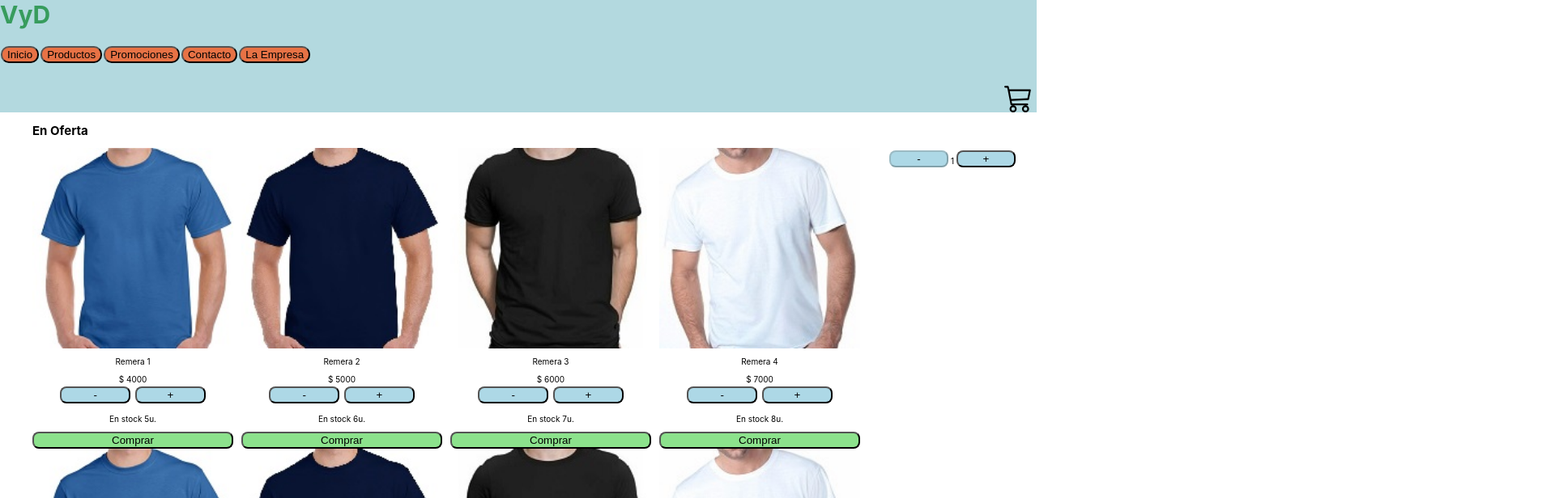
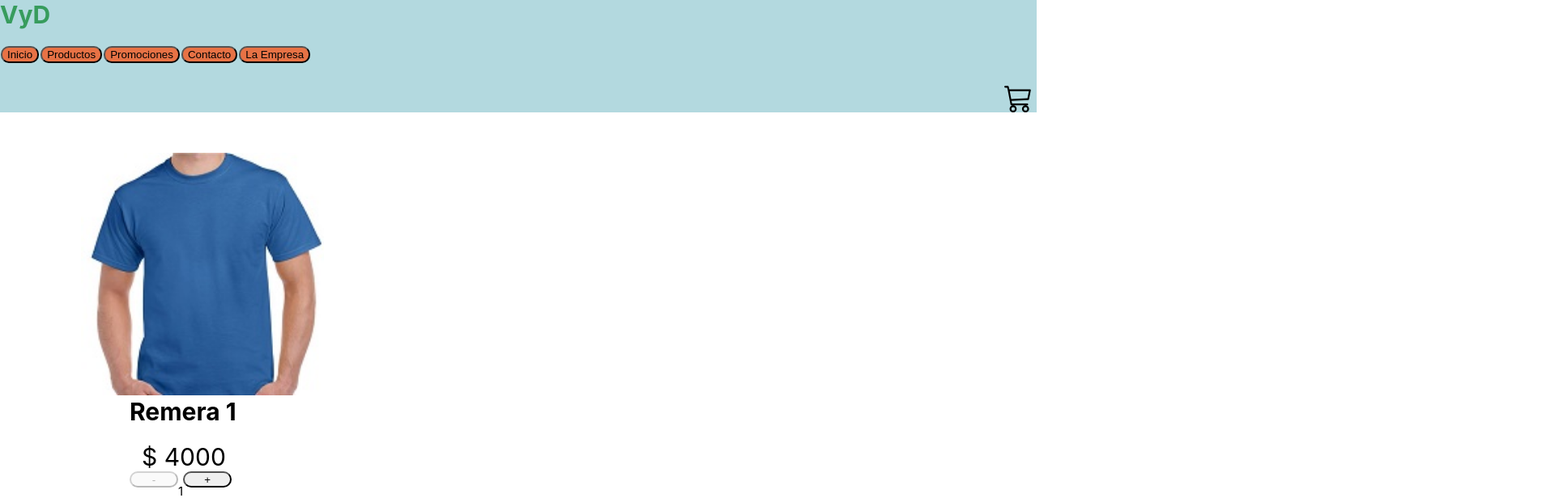
Before and after one commit to JonatanHE/e-commerce-VyD, a React (Create React App) app: page / in a window 1280 px wide. Shown: the top 616 px of the page at 81% size, 1920 px wide, since content can reach past the window. Built offline with nearby package versions, Linux system fonts and the light colour scheme.

Commit message:
Desafio detalle del producto

```diff
--- a/src/App.js
+++ b/src/App.js
@@ -1,7 +1,6 @@
 import './App.scss';
-import Modal from './components/Modal/Modal';
 import NavBar from './components/NavBar/NavBar';
-import ItemListContainer from './components/ItemListContainer/ItemListContainer';
+import ItemDetailContainer from './components/ItemDetailContainer/ItemDetailContainer';
 function App() {
   const styleApp = {padding: '0px'}
 
@@ -9,12 +8,10 @@ function App() {
     //JSX
     <div className="container" style={styleApp}>
       <NavBar/>
-      <Modal />
-      <div className='list-products'>
+      <ItemDetailContainer/>
+{/*       <div className='list-products'>
           <ItemListContainer section="En Oferta"/>
-          <ItemListContainer section="Temporada"/>
-          <ItemListContainer section="50% OFF"/>
-      </div>
+      </div> */}
     </div>
   );
 }
--- a/src/components/ItemCount/ItemCount.js
+++ b/src/components/ItemCount/ItemCount.js
@@ -1,7 +1,7 @@
 import { useState, useEffect } from 'react'
 
 const ItemCount = ({initial, stock}) => {
-    const [contador, setContador] = useState(initial)
+    const [contador, setContador] = useState(1)
 
     const addNumber = () =>{
         setContador(contador + 1)
--- /dev/null
+++ b/src/components/ItemDetail/ItemDetail.js
@@ -0,0 +1,19 @@
+import React from "react";
+import ItemCount from "../ItemCount/ItemCount";
+import './ItemDetail.scss';
+export const ItemDetail = ({data}) => {
+    return(
+        <div className="containerDetail">
+            <div className="detail">
+                <img className='detail_image' src={data.image} alt="" />
+                <div className="content">
+                    <h1>{data.title}</h1>
+                    <span>$ {data.price}</span>
+                    <ItemCount className="botonDetail"/>
+                </div>
+            </div>
+        </div>
+    );
+}
+
+export default ItemDetail;
--- /dev/null
+++ b/src/components/ItemDetail/ItemDetail.scss
@@ -0,0 +1,27 @@
+.containerDetail{
+    width: 200%;
+    margin: auto;
+}
+.detail_image{
+box-sizing: content-box;
+padding-left: 100px;
+padding-top: 50px;
+width: 300px;
+}
+.content{
+    font-size: 15px;
+    padding-left: 160px;
+}
+.countProd {
+    display: flex;
+}
+.content button{
+        width: 60px;
+        height: 20px;
+        border-radius: 10px;
+}
+.content span{
+    font-size: 30px;
+    margin: 15px;
+    padding: 0 0 10px 0;
+}
--- /dev/null
+++ b/src/components/ItemDetailContainer/ItemDetailContainer.js
@@ -0,0 +1,23 @@
+import React, {useEffect, useState} from "react";
+import ItemDetail from "../ItemDetail/ItemDetail";
+
+const film = {image:"/assets/remera1.jpg", title:"Remera 1" , price: 4000}
+
+export const ItemDetailContainer = () => {
+    const [data, setData]= useState({});
+
+    useEffect(() => {
+        const getData = new Promise(resolve => {
+            setTimeout(() => {
+                resolve(film);
+            }, 2000);
+        });
+
+        getData.then(res => setData(res));
+    }, [])
+    return(
+        <ItemDetail data={data}/>
+    );
+}
+
+export default ItemDetailContainer;
```
Also changed, not shown: src/components/ItemDetailContainer/ItemDetailContainer.scss (added).
